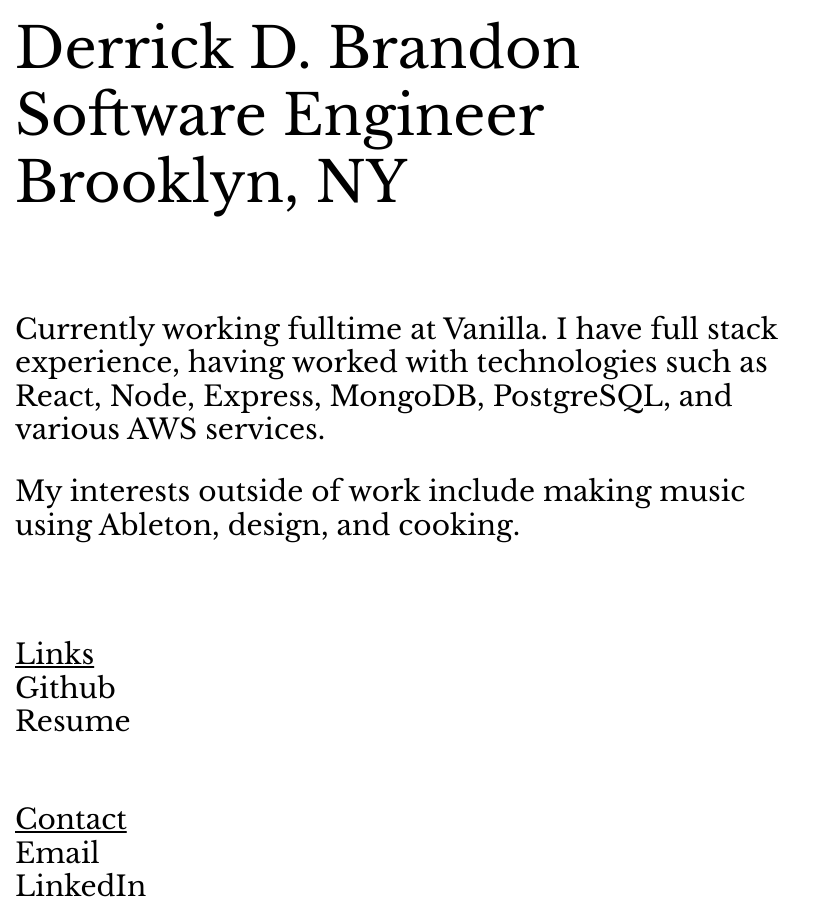
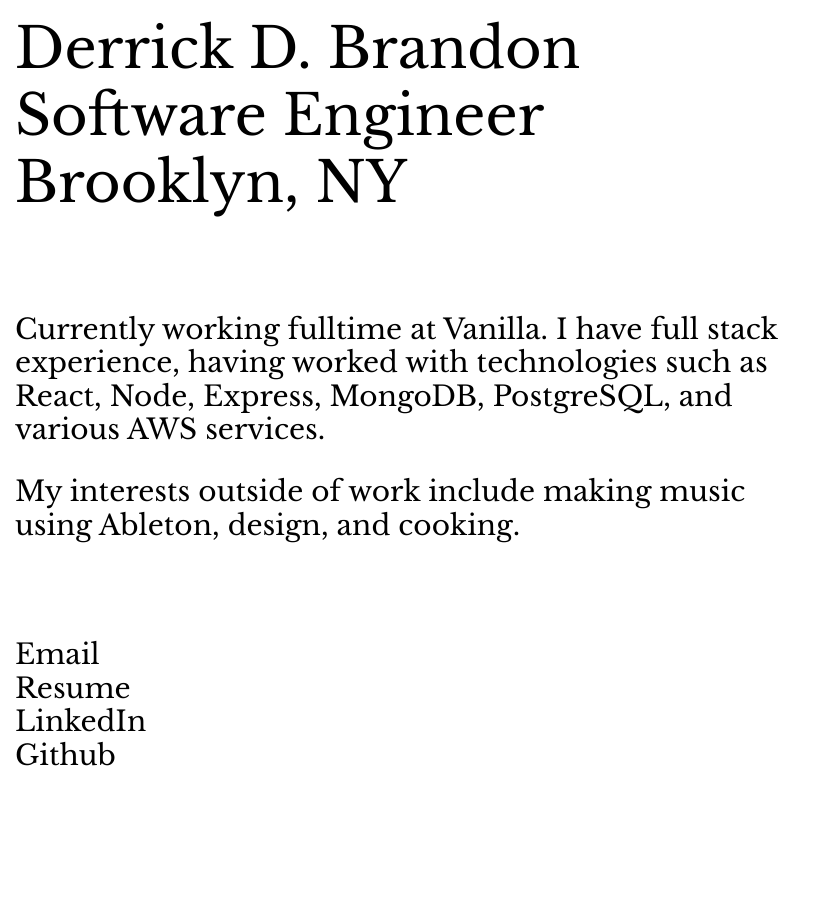
Before and after one commit to derrickdbrandon/ddb, a Next.js app: page / in a window 1280 px wide. Shown: the whole page, without its empty margins (0-825 px from the left). After the commit the page ends 800 px from the top, so only its background shows below. Built offline with nearby package versions, Linux system fonts and the light colour scheme.

Commit message:
update order and rename class names

```diff
--- a/pages/index.js
+++ b/pages/index.js
@@ -18,38 +18,30 @@ export default function Home() {
           <p>
             Currently working fulltime at{' '}
             <a href="https://www.justvanilla.com/">Vanilla</a>. I have full
-            stack experience, having worked with technologies such as React, Node,
-            Express, MongoDB, PostgreSQL, and various AWS services.
+            stack experience, having worked with technologies such as React,
+            Node, Express, MongoDB, PostgreSQL, and various AWS services.
           </p>
           <p>
             My interests outside of work include making music using Ableton,
             design, and cooking.
           </p>
         </div>
-        <div className="links-contact">
-          <div className="links">
-            <div className="links-header">Links</div>
+        <div className="contact-links">
           <div>
-              <a href="https://github.com/derrickdbrandon">Github</a>
+            <a className="email" href="mailto: derrickdbrandon@gmail.com">
+              Email
+            </a>
           </div>
           <div>
             <Link href="/resume">
               <a>Resume</a>
             </Link>
           </div>
-          </div>
-          <div className="contact">
-            <div className="contact-header">Contact</div>
           <div>
-              <a className="email" href="mailto: derrickdbrandon@gmail.com">
-                Email
-              </a>
+            <a href="https://www.linkedin.com/in/derrickdbrandon/">LinkedIn</a>
           </div>
           <div>
-              <a href="https://www.linkedin.com/in/derrickdbrandon/">
-                LinkedIn
-              </a>
-            </div>
+            <a href="https://github.com/derrickdbrandon">Github</a>
           </div>
         </div>
       </div>
@@ -62,37 +54,26 @@ export default function Home() {
           margin-bottom: 6rem;
         }
         .about {
-          margin-bottom: 11rem;
+          margin-bottom: 6rem;
         }
-        .links-contact {
+        .contact-links {
           max-width: 800px;
-          font-weight: 500;
-          display: grid;
-          grid-template-columns: 4fr 1fr;
-          justify-content: space-between;
-        }
-        .contact-header,
-        .links-header {
-          text-decoration: underline;
+          font-weight: 570;
+          display: block;
         }
         @media (max-width: 600px) {
           .main-container {
             font-size: 18px;
             padding: 5px;
           }
-          .header-container, .about {
-            margin-bottom: 5rem;
+          .header-container,
+          .about {
+            margin-bottom: 4rem;
           }
         }
         @media (min-width: 800px) {
           .about {
             margin-bottom: 6rem;
-          }
-          .links-contact {
-            display: block;
-          }
-          .links {
-            margin-bottom: 4rem;
           }
         }
       `}</style>
```
Lines whose indentation alone changed are shown as unchanged.
